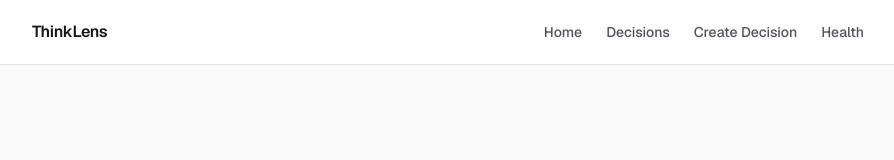
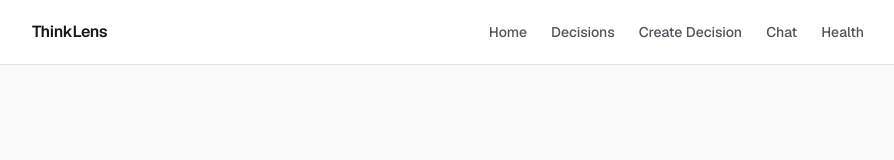
Before and after one commit to MindfullLearner/AI-frontend-Capstone, a Next.js app: page / in a window 1280 px wide. Shown: the top 160 px of the page, without its empty margins (192-1086 px from the left). Built offline with nearby package versions, Linux system fonts and the light colour scheme.

Commit message:
feat: add chat link to navigation

```diff
--- a/src/app/components/nav.tsx
+++ b/src/app/components/nav.tsx
@@ -4,6 +4,7 @@ const NAV_LINKS = [
   { href: "/", label: "Home" },
   { href: "/decisions", label: "Decisions" },
   { href: "/decisions/new", label: "Create Decision" },
+  { href: "/chat", label: "Chat" },
   { href: "/health", label: "Health" },
 ] as const;
 
```
